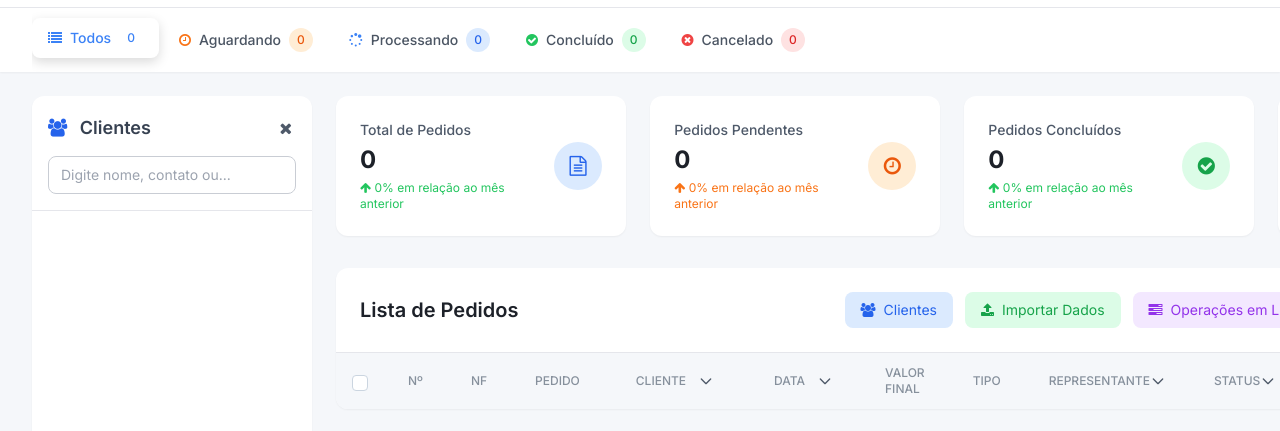
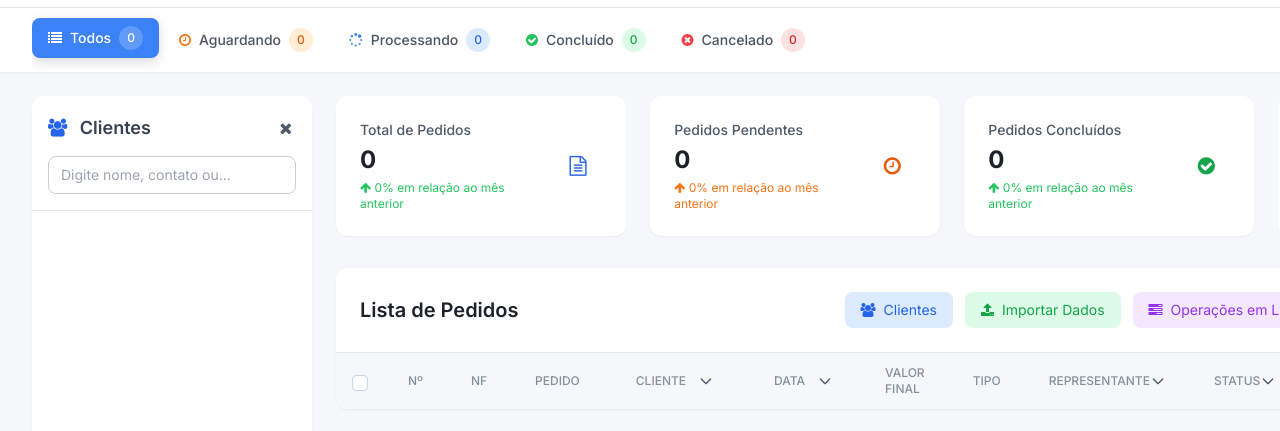
Before and after one commit to Vivianhuwz/pedido, a plain HTML site: page index.html in a window 1280 px wide. Shown: the part 57-488 px from the top of the page. Drawn offline with nearby package versions, Linux system fonts and the light colour scheme; a script that the page names is missing.

Commit message:
Add files via upload

```diff
--- a/index.html
+++ b/index.html
@@ -421,8 +421,8 @@
     }
 
     .mobile-nav-item.active {
-      background: white !important;
-      color: #3b82f6 !important;
+      background: #3b82f6 !important;
+      color: white !important;
       transform: translateY(-2px);
       box-shadow: 0 4px 12px rgba(0, 0, 0, 0.15);
     }
@@ -723,7 +723,7 @@
                 <span id="totalOrdersGrowth">0%</span> em relação ao mês anterior
               </p>
             </div>
-            <div class="w-8 h-8 sm:w-12 sm:h-12 bg-blue-100 rounded-full flex items-center justify-center ml-2">
+            <div class="w-8 h-8 sm:w-12 sm:h-12 rounded-full flex items-center justify-center ml-2">
               <i class="fa fa-file-text-o text-sm sm:text-xl text-blue-600"></i>
             </div>
           </div>
@@ -740,7 +740,7 @@
                 <span id="pendingOrdersGrowth">0%</span> em relação ao mês anterior
               </p>
             </div>
-            <div class="w-8 h-8 sm:w-12 sm:h-12 bg-orange-100 rounded-full flex items-center justify-center ml-2">
+            <div class="w-8 h-8 sm:w-12 sm:h-12 rounded-full flex items-center justify-center ml-2">
               <i class="fa fa-clock-o text-sm sm:text-xl text-orange-600"></i>
             </div>
           </div>
@@ -757,7 +757,7 @@
                 <span id="completedOrdersGrowth">0%</span> em relação ao mês anterior
               </p>
             </div>
-            <div class="w-8 h-8 sm:w-12 sm:h-12 bg-green-100 rounded-full flex items-center justify-center ml-2">
+            <div class="w-8 h-8 sm:w-12 sm:h-12 rounded-full flex items-center justify-center ml-2">
               <i class="fa fa-check-circle text-sm sm:text-xl text-green-600"></i>
             </div>
           </div>
@@ -774,7 +774,7 @@
                 <span id="revenueGrowth">0%</span> em relação ao mês anterior
               </p>
             </div>
-            <div class="w-8 h-8 sm:w-12 sm:h-12 bg-blue-100 rounded-full flex items-center justify-center ml-2">
+            <div class="w-8 h-8 sm:w-12 sm:h-12 rounded-full flex items-center justify-center ml-2">
               <i class="fa fa-money text-sm sm:text-xl text-blue-600"></i>
             </div>
           </div>
```
